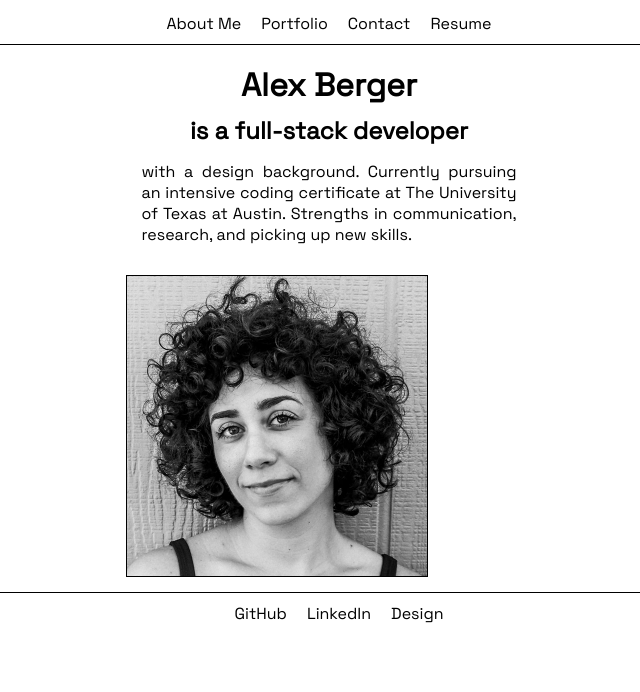
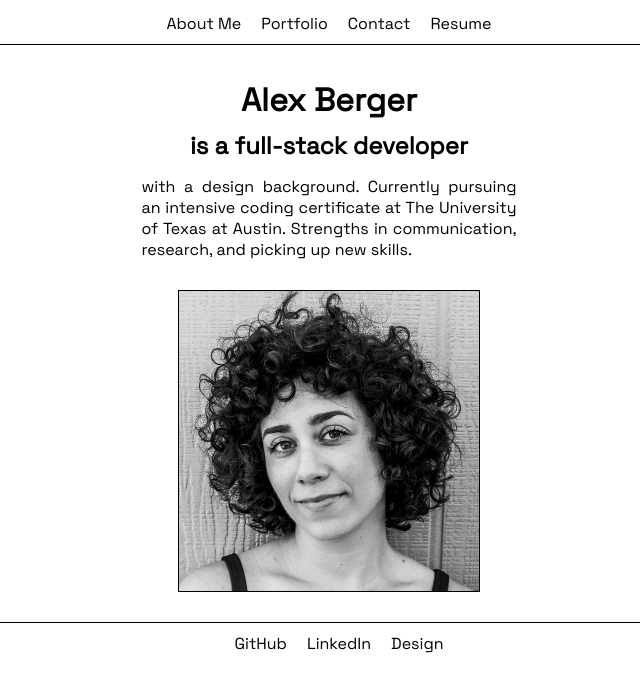
Before and after one commit to aberger3647/portfolio, a React (Create React App) app: page / in a window 1280 px wide. Shown: the top 692 px of the page, without its empty margins (311-951 px from the left). Built offline with nearby package versions, Linux system fonts and the light colour scheme.

Commit message:
center headshot

```diff
--- a/src/App.css
+++ b/src/App.css
@@ -45,6 +45,7 @@ nav {
  /* content */
 .about, .contact, .resume {
   max-width: 700px;
+  margin: 15px;
 }
 
 .content {
@@ -58,7 +59,7 @@ nav {
   text-align: justify;
 }
 
-.headshot, .skills {
+.headshotdiv, .skills {
   display: flex;
   justify-content: center;
   flex-wrap: wrap;
@@ -143,7 +144,6 @@ textarea {
 
 .resumetext {
   font-size: 20px;
-  font-weight: bold;
   margin: 5px
 }
 
--- a/src/components/pages/About.js
+++ b/src/components/pages/About.js
@@ -6,7 +6,7 @@ export default function About() {
         <h1>Alex Berger</h1>
         <h2>is a full-stack developer</h2>
         <p className="abouttext">with a design background. Currently pursuing an intensive coding certificate at The University of Texas at Austin. Strengths in communication, research, and picking up new skills.</p>
-        <div className="headshot">
+        <div className="headshotdiv">
             <img src='./img/headshot.jpg' className='headshot' alt="Black and white headshot of Alex" />
         </div>
     </div>
```
